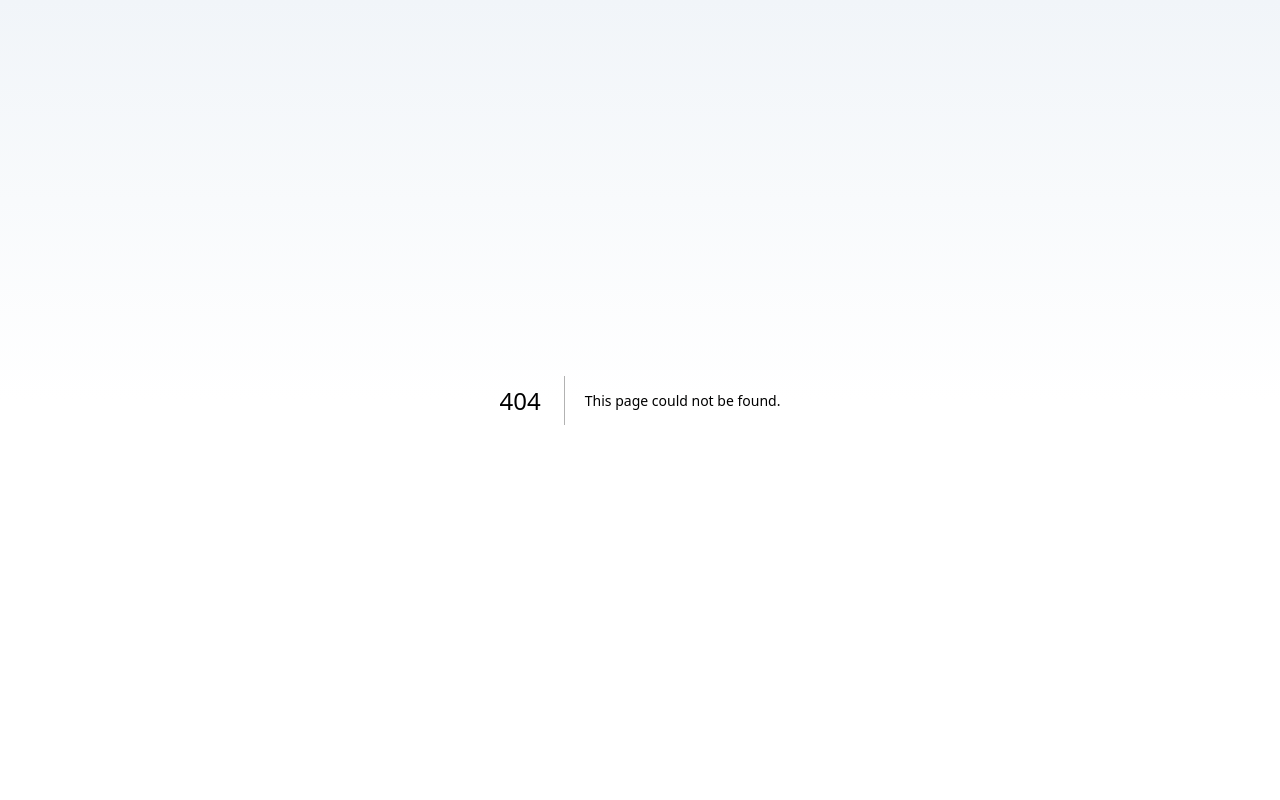
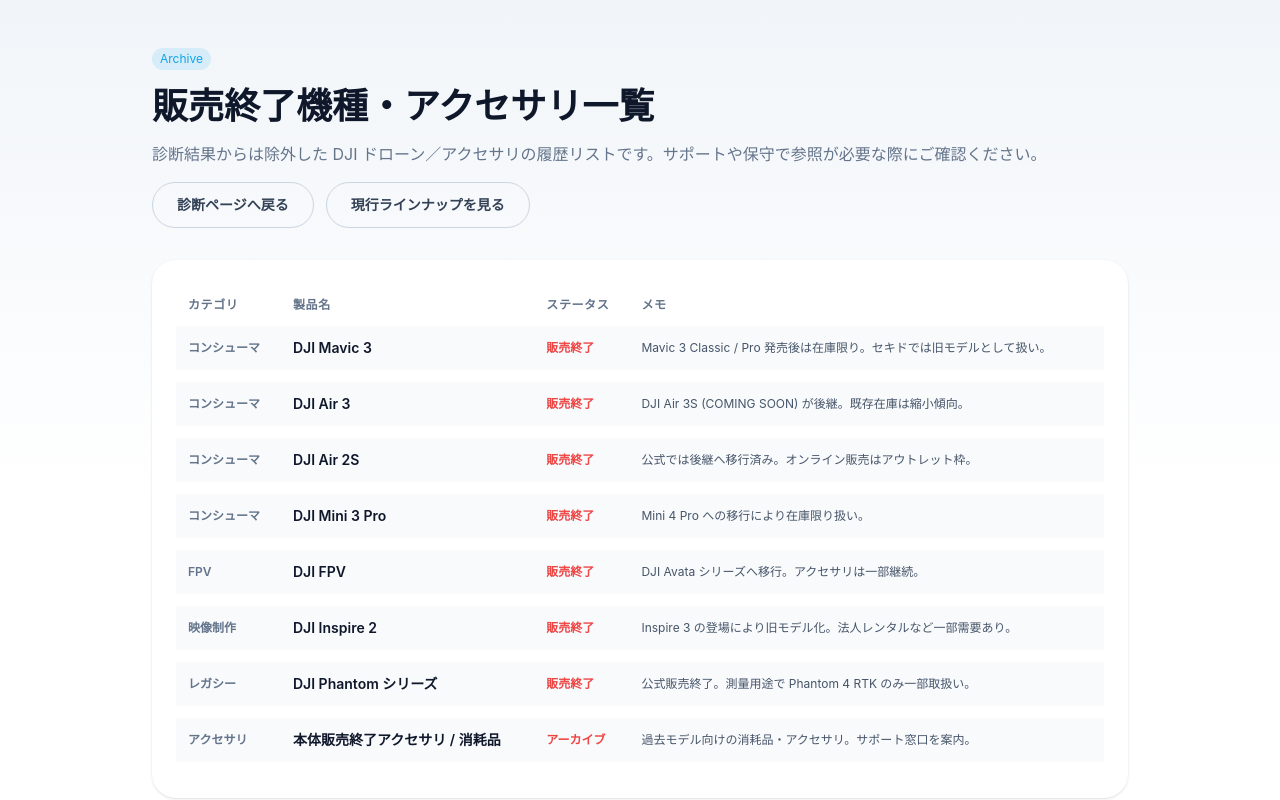
Before and after one commit to mihonodon-ui/dji-drone-finder, a Next.js app: page /archive in a window 1280 px wide. Before the commit this address had no page. Shown: the top 800 px of the page. Built offline with nearby package versions, Linux system fonts and the light colour scheme.

Commit message:
Add archive for discontinued DJI models

```diff
--- /dev/null
+++ b/src/app/archive/page.tsx
@@ -0,0 +1,91 @@
+"use client";
+
+import Link from "next/link";
+import archiveData from "@/data/catalog.archive.json";
+
+interface ArchiveItem {
+  id: string;
+  name: string;
+  status: string;
+  category: string;
+  notes?: string;
+}
+
+const statusLabel: Record<string, string> = {
+  discontinued: "販売終了",
+  archive: "アーカイブ",
+  legacy: "旧モデル"
+};
+
+const categoryLabel: Record<string, string> = {
+  consumer: "コンシューマ",
+  cinema: "映像制作",
+  fpv: "FPV",
+  legacy: "レガシー",
+  accessories: "アクセサリ"
+};
+
+export default function ArchivePage() {
+  const items = (archiveData.items ?? []) as ArchiveItem[];
+
+  return (
+    <main className="mx-auto flex max-w-5xl flex-col gap-8 px-6 py-12">
+      <header className="flex flex-col gap-4 text-center sm:text-left">
+        <span className="badge badge-primary self-center sm:self-start">Archive</span>
+        <h1 className="text-3xl font-bold text-slate-900 sm:text-4xl">販売終了機種・アクセサリ一覧</h1>
+        <p className="text-base text-muted">
+          診断結果からは除外した DJI ドローン／アクセサリの履歴リストです。サポートや保守で参照が必要な際にご確認ください。
+        </p>
+        <div className="flex flex-wrap gap-3">
+          <Link
+            href="/diagnose"
+            className="rounded-full border border-slate-300 px-6 py-3 text-sm font-semibold text-slate-700 transition hover:border-primary hover:text-primary"
+          >
+            診断ページへ戻る
+          </Link>
+          <Link
+            href="/lineup"
+            className="rounded-full border border-slate-300 px-6 py-3 text-sm font-semibold text-slate-700 transition hover:border-primary hover:text-primary"
+          >
+            現行ラインナップを見る
+          </Link>
+        </div>
+      </header>
+
+      <section className="rounded-3xl bg-white p-6 shadow">
+        <table className="w-full table-auto border-separate border-spacing-y-3 text-left text-sm">
+          <thead className="text-xs uppercase tracking-wider text-slate-500">
+            <tr>
+              <th className="px-3">カテゴリ</th>
+              <th className="px-3">製品名</th>
+              <th className="px-3">ステータス</th>
+              <th className="px-3">メモ</th>
+            </tr>
+          </thead>
+          <tbody className="text-slate-700">
+            {items.map((item) => (
+              <tr key={item.id} className="rounded-2xl bg-slate-50">
+                <td className="px-3 py-3 text-xs font-semibold text-slate-500">
+                  {categoryLabel[item.category] ?? item.category}
+                </td>
+                <td className="px-3 py-3 text-sm font-semibold text-slate-900">{item.name}</td>
+                <td className="px-3 py-3 text-xs font-semibold text-danger">
+                  {statusLabel[item.status] ?? item.status}
+                </td>
+                <td className="px-3 py-3 text-xs text-slate-600">{item.notes ?? "—"}</td>
+              </tr>
+            ))}
+          </tbody>
+        </table>
+      </section>
+
+      <section className="rounded-3xl bg-slate-50 p-6 text-sm text-slate-700">
+        <h2 className="text-base font-semibold text-slate-900">サポート窓口</h2>
+        <p className="mt-2">
+          販売終了モデルの修理・点検・パーツ供給については、正規代理店や DJI JAPAN サポートへお問い合わせください。
+          オンラインストアに在庫がない場合でも、法人保守サービスで対応できるケースがあります。
+        </p>
+      </section>
+    </main>
+  );
+}
--- a/src/app/lineup/page.tsx
+++ b/src/app/lineup/page.tsx
@@ -24,7 +24,11 @@ export default function LineupPage() {
         <h1 className="text-3xl font-bold text-slate-900 sm:text-4xl">最新ラインナップ一覧</h1>
         <p className="text-base text-muted">
           `/diagnose` で使用している DJI ドローンの代表モデルです。用途・タイプ・価格帯を合わせて一覧表示しています。
-          JSON データ（`src/data/catalog.models.json`）を更新するとこのページにも即時反映されます。
+          JSON データ（`src/data/catalog.models.json`）を更新するとこのページにも即時反映されます。販売終了機種は
+          <Link href="/archive" className="ml-1 font-semibold text-primary hover:underline">
+            アーカイブ一覧
+          </Link>
+          にまとめています。
         </p>
         <div className="flex flex-wrap gap-3">
           <Link
--- /dev/null
+++ b/src/data/catalog.archive.json
@@ -0,0 +1,61 @@
+{
+  "version": "2025-10-26",
+  "items": [
+    {
+      "id": "mavic3",
+      "name": "DJI Mavic 3",
+      "status": "discontinued",
+      "category": "consumer",
+      "notes": "Mavic 3 Classic / Pro 発売後は在庫限り。セキドでは旧モデルとして扱い。"
+    },
+    {
+      "id": "air3",
+      "name": "DJI Air 3",
+      "status": "discontinued",
+      "category": "consumer",
+      "notes": "DJI Air 3S (COMING SOON) が後継。既存在庫は縮小傾向。"
+    },
+    {
+      "id": "air2s",
+      "name": "DJI Air 2S",
+      "status": "discontinued",
+      "category": "consumer",
+      "notes": "公式では後継へ移行済み。オンライン販売はアウトレット枠。"
+    },
+    {
+      "id": "mini3pro",
+      "name": "DJI Mini 3 Pro",
+      "status": "discontinued",
+      "category": "consumer",
+      "notes": "Mini 4 Pro への移行により在庫限り扱い。"
+    },
+    {
+      "id": "dji_fpv",
+      "name": "DJI FPV",
+      "status": "discontinued",
+      "category": "fpv",
+      "notes": "DJI Avata シリーズへ移行。アクセサリは一部継続。"
+    },
+    {
+      "id": "inspire2",
+      "name": "DJI Inspire 2",
+      "status": "discontinued",
+      "category": "cinema",
+      "notes": "Inspire 3 の登場により旧モデル化。法人レンタルなど一部需要あり。"
+    },
+    {
+      "id": "phantom_series",
+      "name": "DJI Phantom シリーズ",
+      "status": "discontinued",
+      "category": "legacy",
+      "notes": "公式販売終了。測量用途で Phantom 4 RTK のみ一部取扱い。"
+    },
+    {
+      "id": "main_body_accessories",
+      "name": "本体販売終了アクセサリ / 消耗品",
+      "status": "archive",
+      "category": "accessories",
+      "notes": "過去モデル向けの消耗品・アクセサリ。サポート窓口を案内。"
+    }
+  ]
+}
```
